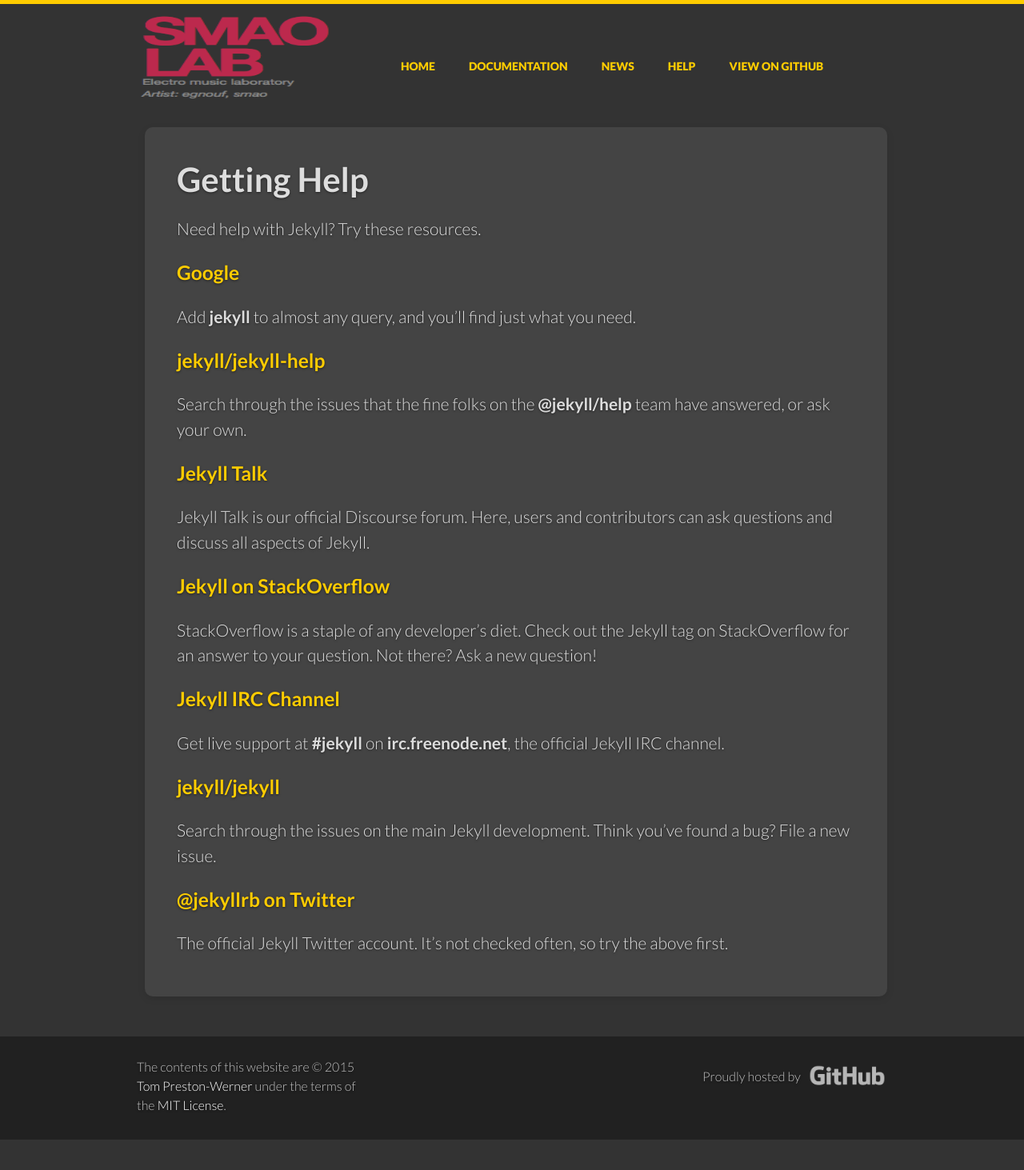
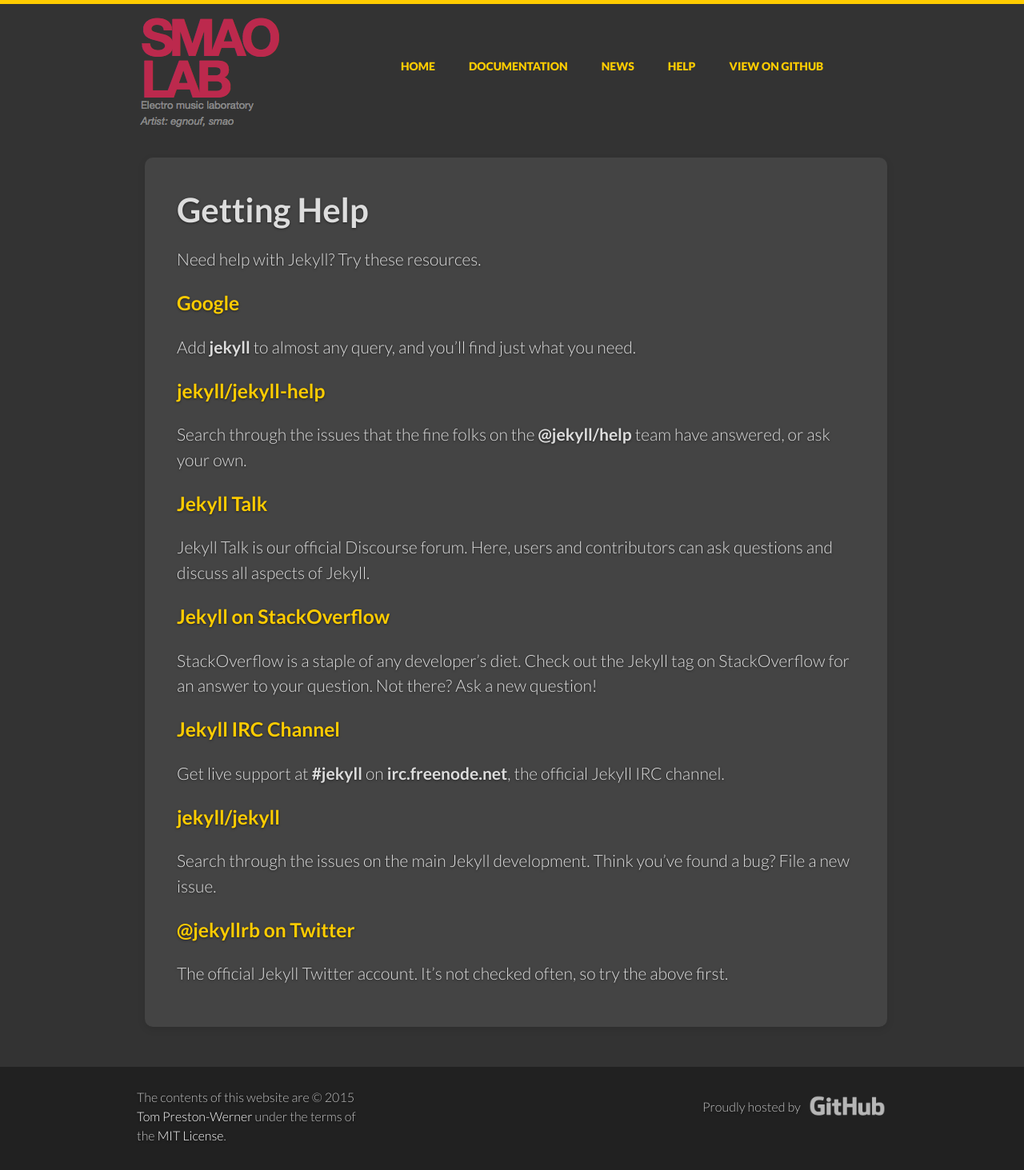
Before and after one commit to smaolab/github.io, a Jekyll site: the page built from help/index.md, in a window 1280 px wide. Shown: the whole page at 80% size. Built offline with Jekyll 4.4.1, drawn with Linux system fonts in a browser that asks for light colours; comment, search, counter and statistics services are not loaded; before the commit the page ends 1425 px from its top, so only the background shows below that.

Commit message:
je change pour de bon le logo et sa taille

```diff
--- a/_includes/header.html
+++ b/_includes/header.html
@@ -6,8 +6,8 @@
     <div class="unit one-third center-on-mobiles">
       <h1>
         <a href="/">
-          <span class="sr-only">Jekyll</span>
-          <img src="/img/logo-2x.png" width="249" height="115" alt="Jekyll Logo">
+          <span class="sr-only">SMAOLAB</span>
+          <img src="/img/logo-2x.png" width="185" height="153" alt="SMAOLAB Logo">
         </a>
       </h1>
     </div>
```
